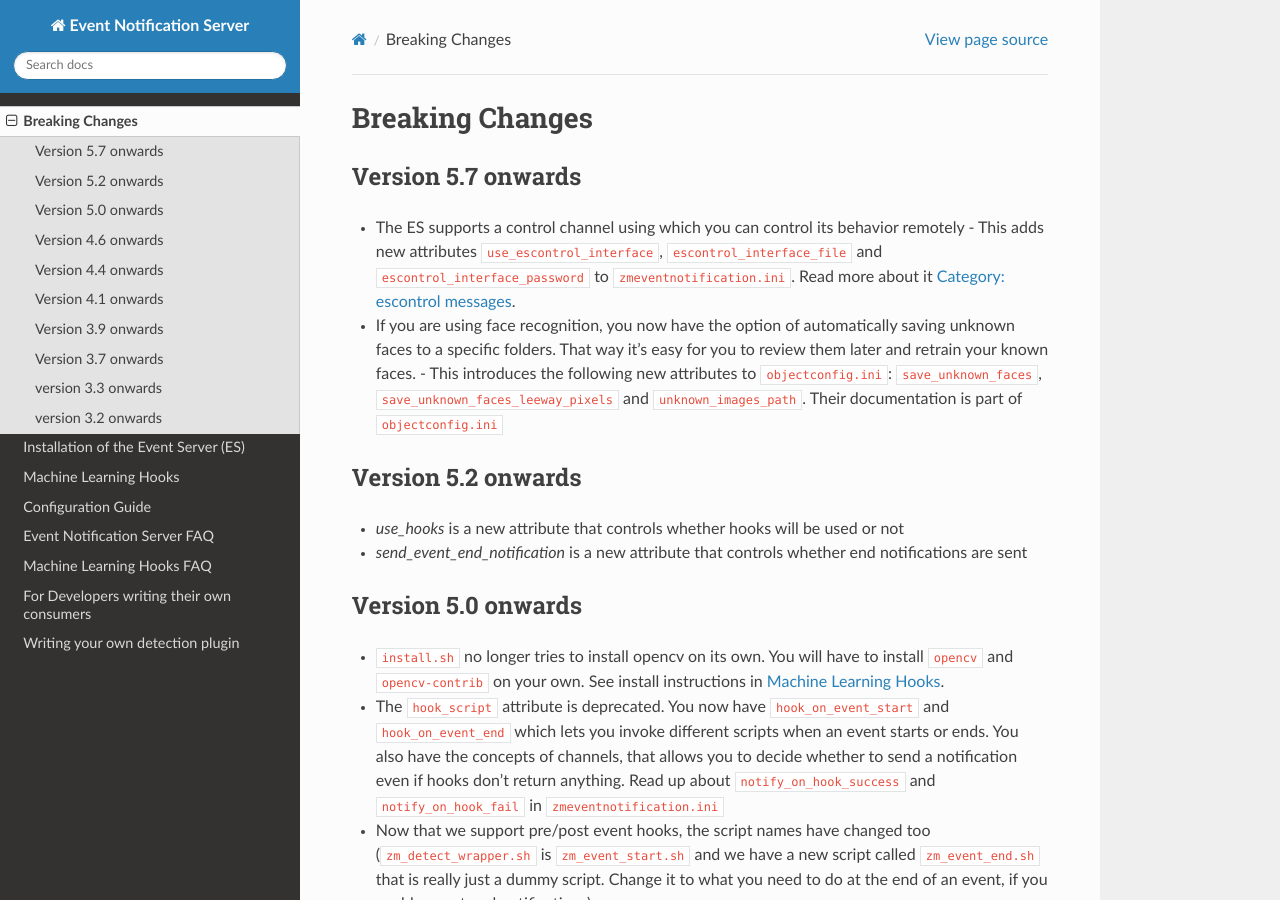
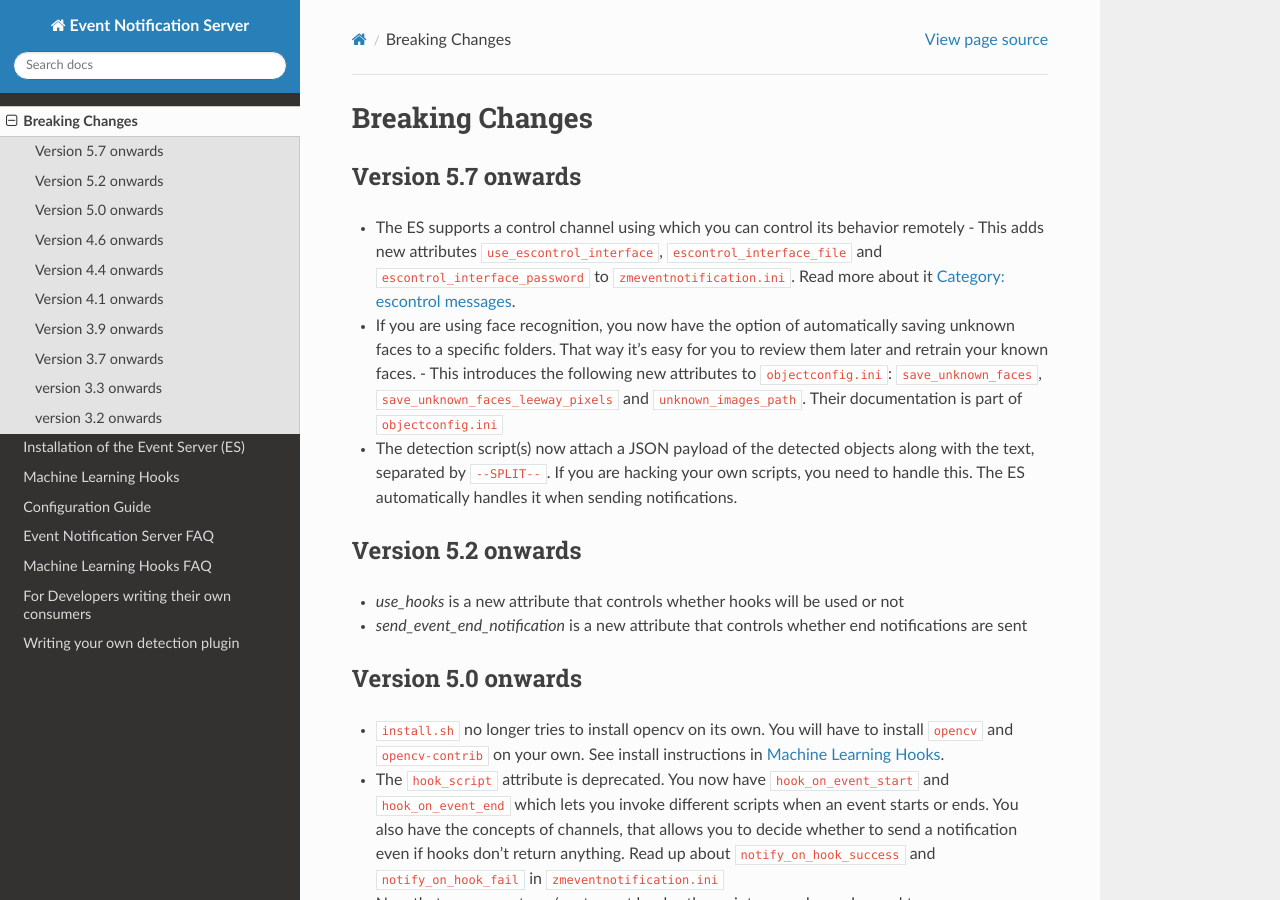
Before and after one commit to ZoneMinder/zmeventnotification, a Sphinx documentation site: the page built from docs/guides/breaking.rst, in a window 1280 px wide and 900 px high. Built offline with Sphinx 7.4.7 and the Read the Docs theme 2.0.0, drawn with Linux system fonts in a browser that asks for light colours.

Commit message:
mention JSON

```diff
--- a/docs/guides/breaking.rst
+++ b/docs/guides/breaking.rst
@@ -7,6 +7,7 @@ Version 5.7 onwards
   - This adds new attributes ``use_escontrol_interface``, ``escontrol_interface_file`` and ``escontrol_interface_password`` to ``zmeventnotification.ini``. Read more about it :ref:`escontrol_interface`.
 - If you are using face recognition, you now have the option of automatically saving unknown faces to a specific folders. That way it's easy for you to review them later and retrain your known faces.
   - This introduces the following new attributes to ``objectconfig.ini``: ``save_unknown_faces``, ``save_unknown_faces_leeway_pixels`` and ``unknown_images_path``. Their documentation is part of ``objectconfig.ini``
+- The detection script(s) now attach a JSON payload of the detected objects along with the text, separated by ``--SPLIT--``. If you are hacking your own scripts, you need to handle this. The ES automatically handles it when sending notifications.
 
 Version 5.2 onwards
 ~~~~~~~~~~~~~~~~~~~~
```
